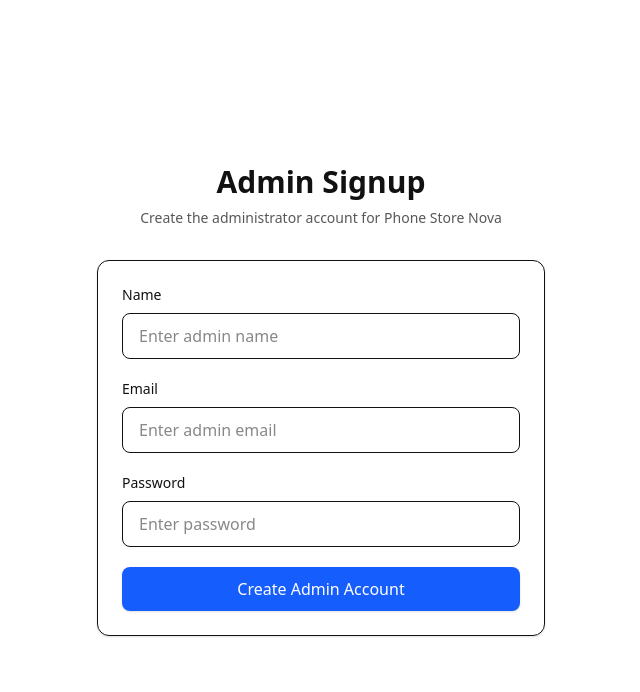
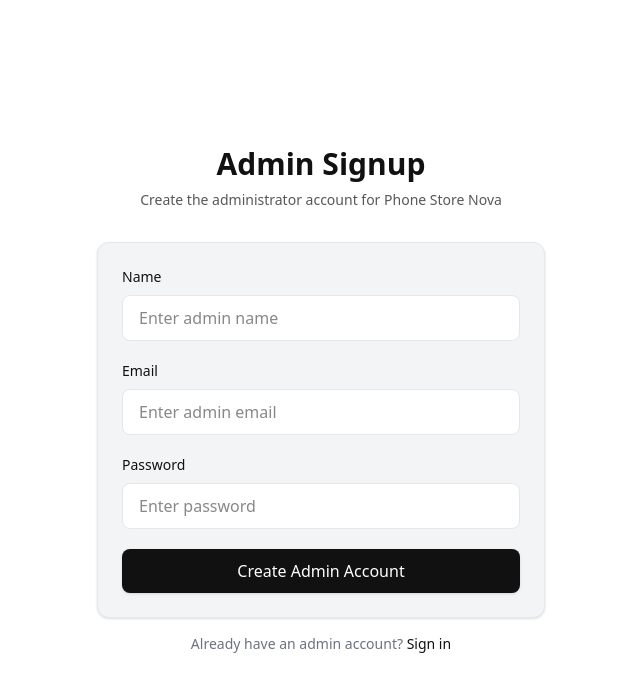
Before and after one commit to Krishnamalgi7/phone-store-management, a Next.js app in the folder frontend/: page /admin/signup in a window 1280 px wide. Shown: the top 692 px of the page, without its empty margins (319-959 px from the left). Built offline with nearby package versions, Linux system fonts and the light colour scheme.

Commit message:
Admin auth completed

```diff
--- a/frontend/app/admin/dashboard/page.tsx
+++ b/frontend/app/admin/dashboard/page.tsx
@@ -37,7 +37,7 @@
     localStorage.removeItem("adminToken");
     localStorage.removeItem("admin");
 
-    router.replace("/admin/login");
+    router.replace("/");
   };
 
   return (
@@ -99,7 +99,7 @@
 
           <button
             onClick={handleLogout}
-            className="cursor-pointer rounded-lg px-4 py-2 font-medium transition hover:!bg-[var(--accent-color)]"
+            className="theme-danger-hover cursor-pointer rounded-lg px-4 py-2 font-medium transition"
             style={{
               backgroundColor: "var(--text-primary)",
               color: "var(--bg-secondary)",
--- a/frontend/app/admin/login/page.tsx
+++ b/frontend/app/admin/login/page.tsx
@@ -19,9 +19,7 @@
     setLoading(true);
 
     try {
-      const response = await fetch(
-        "http://localhost:5000/api/admin/login",
-        {
+      const response = await fetch("http://localhost:5000/api/admin/login", {
         method: "POST",
         headers: {
           "Content-Type": "application/json",
@@ -30,8 +28,7 @@
           email,
           password,
         }),
-        },
-      );
+      });
 
       const data = await response.json();
 
@@ -59,9 +56,7 @@
     >
       <div className="w-full max-w-md">
         <div className="mb-8 text-center">
-          <h1 className="text-3xl font-bold">
-            Admin Login
-          </h1>
+          <h1 className="text-3xl font-bold">Admin Login</h1>
 
           <p
             className="mt-2 text-sm"
@@ -80,10 +75,7 @@
           }}
         >
           <div>
-            <label
-              htmlFor="email"
-              className="mb-2 block text-sm font-medium"
-            >
+            <label htmlFor="email" className="mb-2 block text-sm font-medium">
               Email
             </label>
 
@@ -136,15 +128,42 @@
           <button
             type="submit"
             disabled={loading}
-            className="w-full rounded-lg px-4 py-2.5 font-medium shadow-sm transition disabled:cursor-not-allowed disabled:opacity-60 cursor-pointer"
+            className="theme-accent-hover cursor-pointer w-full rounded-lg px-4 py-2.5 font-medium shadow-sm transition disabled:cursor-not-allowed disabled:opacity-60"
             style={{
-              backgroundColor: "var(--accent-color)",
-              color: "var(--text-primary)",
+              backgroundColor: "var(--text-primary)",
+              color: "var(--bg-primary)",
             }}
           >
             {loading ? "Signing in..." : "Sign In"}
           </button>
         </form>
+
+        <p
+          className="mt-4 text-center text-sm"
+          style={{ color: "var(--text-secondary)" }}
+        >
+          Don't have an admin account?{" "}
+          <button
+            type="button"
+            onClick={() => router.push("/admin/signup")}
+            className="cursor-pointer font-medium transition hover:!text-[var(--accent-color)] hover:underline"
+            style={{ color: "var(--text-primary)" }}
+          >
+            Sign up
+          </button>
+        </p>
+
+                <button
+          type="button"
+          onClick={() => router.push("/")}
+          className="theme-accent-text-hover mt-3 block w-full cursor-pointer text-center text-sm font-medium transition hover:underline"
+          style={{
+            color: "var(--text-secondary)",
+          }}
+        >
+          ← Back to Home
+        </button>
+
       </div>
     </main>
   );
--- a/frontend/app/admin/signup/page.tsx
+++ b/frontend/app/admin/signup/page.tsx
@@ -20,9 +20,7 @@
     setLoading(true);
 
     try {
-      const response = await fetch(
-        "http://localhost:5000/api/admin/signup",
-        {
+      const response = await fetch("http://localhost:5000/api/admin/signup", {
         method: "POST",
         headers: {
           "Content-Type": "application/json",
@@ -32,8 +30,7 @@
           email,
           password,
         }),
-        },
-      );
+      });
 
       const data = await response.json();
 
@@ -65,12 +62,13 @@
         <form
           onSubmit={handleSubmit}
           className="space-y-5 rounded-xl border p-6 shadow-sm"
+          style={{
+            backgroundColor: "var(--bg-secondary)",
+            borderColor: "var(--border-color)",
+          }}
         >
           <div>
-            <label
-              htmlFor="name"
-              className="mb-2 block text-sm font-medium"
-            >
+            <label htmlFor="name" className="mb-2 block text-sm font-medium">
               Name
             </label>
 
@@ -81,15 +79,17 @@
               onChange={(e) => setName(e.target.value)}
               placeholder="Enter admin name"
               required
-              className="w-full rounded-lg border px-4 py-2.5 outline-none focus:ring-2"
+              className="w-full rounded-lg border px-4 py-2.5 outline-none"
+              style={{
+                backgroundColor: "var(--bg-primary)",
+                color: "var(--text-primary)",
+                borderColor: "var(--border-color)",
+              }}
             />
           </div>
 
           <div>
-            <label
-              htmlFor="email"
-              className="mb-2 block text-sm font-medium"
-            >
+            <label htmlFor="email" className="mb-2 block text-sm font-medium">
               Email
             </label>
 
@@ -100,7 +100,12 @@
               onChange={(e) => setEmail(e.target.value)}
               placeholder="Enter admin email"
               required
-              className="w-full rounded-lg border px-4 py-2.5 outline-none focus:ring-2"
+              className="w-full rounded-lg border px-4 py-2.5 outline-none"
+              style={{
+                backgroundColor: "var(--bg-primary)",
+                color: "var(--text-primary)",
+                borderColor: "var(--border-color)",
+              }}
             />
           </div>
 
@@ -119,7 +124,12 @@
               onChange={(e) => setPassword(e.target.value)}
               placeholder="Enter password"
               required
-              className="w-full rounded-lg border px-4 py-2.5 outline-none focus:ring-2"
+              className="w-full rounded-lg border px-4 py-2.5 outline-none"
+              style={{
+                backgroundColor: "var(--bg-primary)",
+                color: "var(--text-primary)",
+                borderColor: "var(--border-color)",
+              }}
             />
           </div>
 
@@ -132,11 +142,32 @@
           <button
             type="submit"
             disabled={loading}
-            className="w-full rounded-lg bg-blue-600 px-4 py-2.5 font-medium text-white shadow-sm transition hover:bg-blue-500 disabled:cursor-not-allowed disabled:opacity-60"
+            className="theme-accent-hover cursor-pointer w-full rounded-lg px-4 py-2.5 font-medium shadow-sm transition disabled:cursor-not-allowed disabled:opacity-60"
+            style={{
+              backgroundColor: "var(--text-primary)",
+              color: "var(--bg-primary)",
+            }}
           >
             {loading ? "Creating account..." : "Create Admin Account"}
           </button>
         </form>
+
+        <p
+          className="mt-4 text-center text-sm"
+          style={{ color: "var(--text-secondary)" }}
+        >
+          Already have an admin account?{" "}
+          <button
+            type="button"
+            onClick={() => router.push("/admin/login")}
+            className="theme-accent-text-hover cursor-pointer font-medium transition hover:underline"
+            style={{
+              color: "var(--text-primary)",
+            }}
+          >
+            Sign in
+          </button>
+        </p>
       </div>
     </main>
   );
--- a/frontend/app/globals.css
+++ b/frontend/app/globals.css
@@ -4,8 +4,17 @@
   scroll-behavior:smooth;
 }
 
+.theme-accent-text-hover:hover {
+  color: var(--accent-color) !important;
+}
+
 .theme-accent-hover:hover {
   background-color: var(--accent-color) !important;
+}
+
+.theme-danger-hover:hover {
+  background-color: #ef4444 !important;
+  color: #ffffff !important;
 }
 
 html,
@@ -57,3 +66,10 @@
 .theme-option:hover {
   background-color: var(--bg-secondary);
 }
+
+.nav-link:hover {
+  text-decoration: underline;
+  text-decoration-color: var(--accent-color);
+  text-decoration-thickness: 2px;
+  text-underline-offset: 6px;
+}
```
Also changed, not shown: frontend/app/components/Navbar.tsx (+33 -46 lines). Lines whose indentation alone changed are shown as unchanged.
